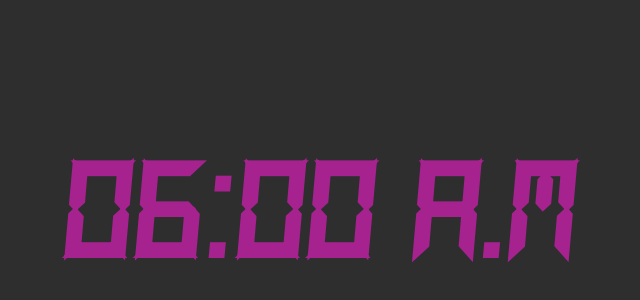
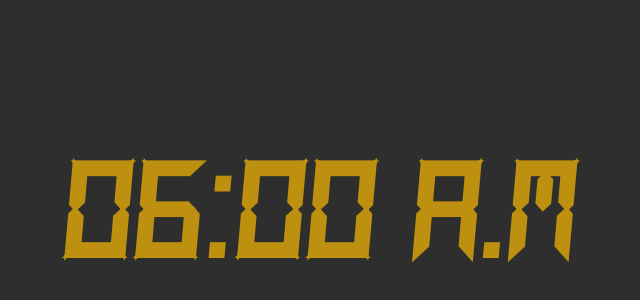
Before and after one commit to monje7/misitioweb, a plain HTML site: page fuente A.html in a window 1280 px wide. Shown: the part 196-496 px from the top of the page, without its empty margins (326-966 px from the left). Drawn offline with Linux system fonts and the light colour scheme.

Commit message:
comfirmacion de repositorio

```diff
--- a/css/fuenteA.css
+++ b/css/fuenteA.css
@@ -10,7 +10,7 @@ body {
 h1 {
     font-family: "DS-DIGII";
     font-size: 9em;
-    color: rgb(165, 34, 143);
+    color: rgb(190, 144, 16);
 }
 @font-face {
     font-family: "DS-DIGII";
```
